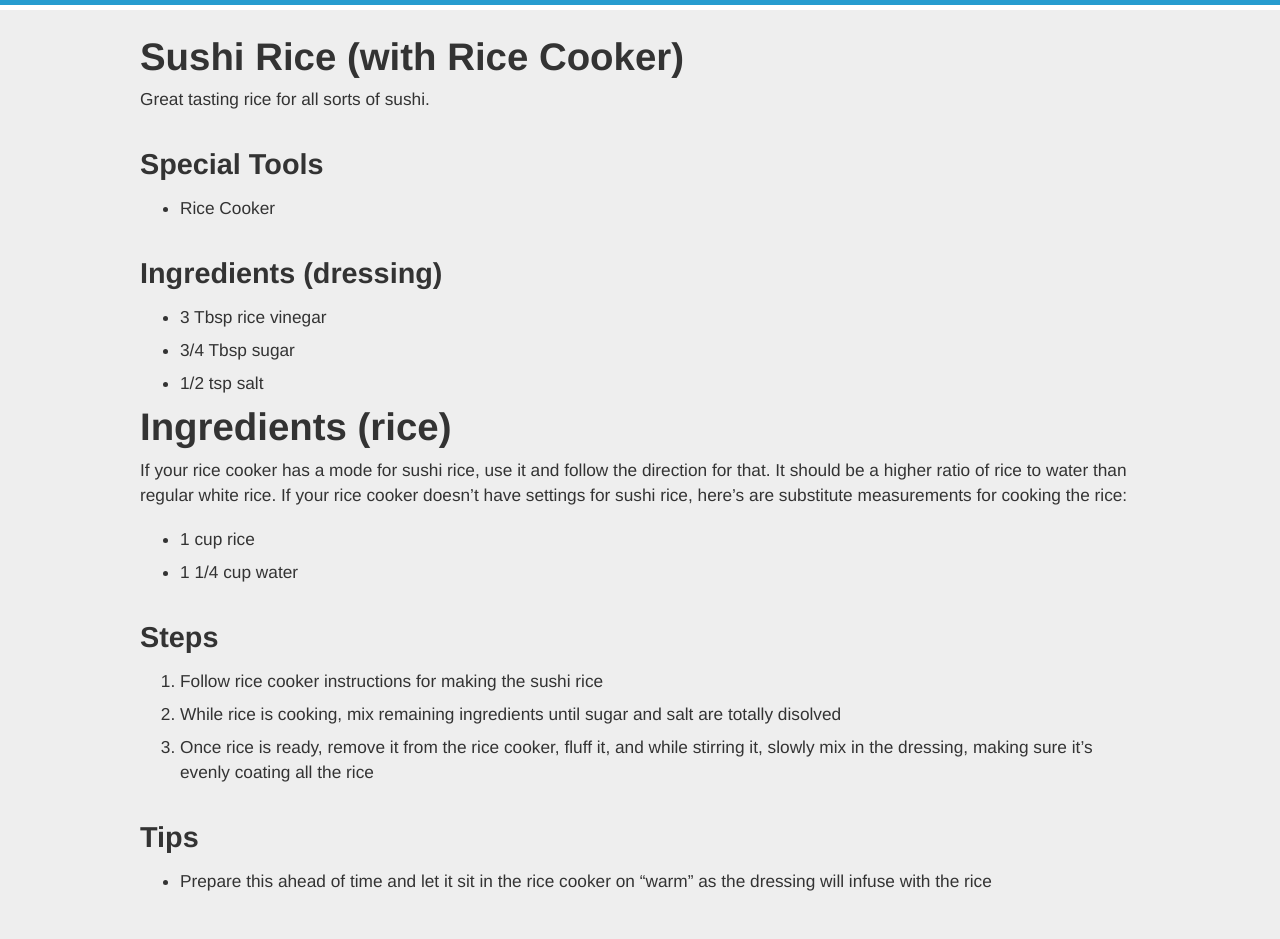
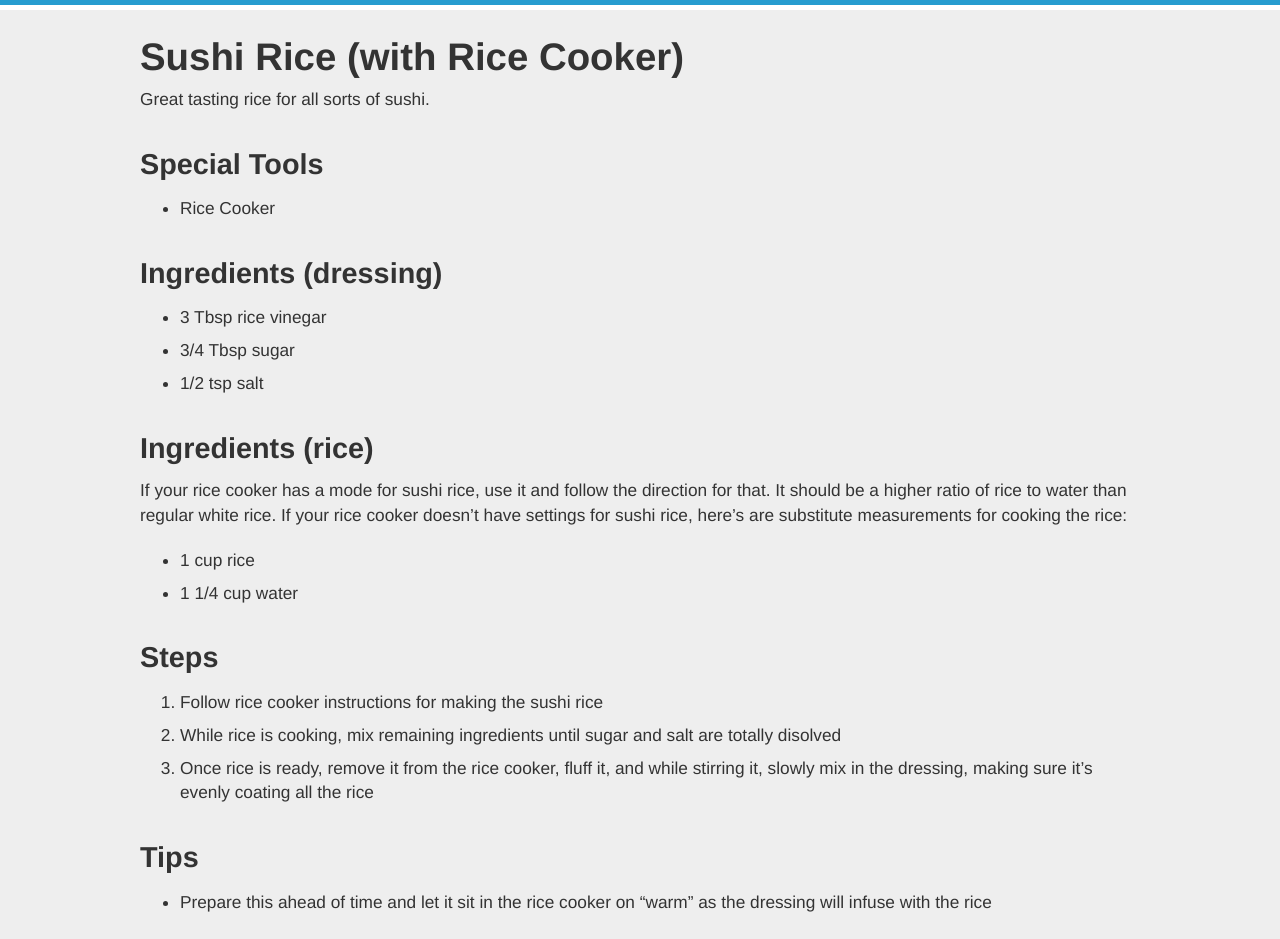
Before and after one commit to TheBigSadowski/thebigsadowski.github.com, a Jekyll site: the page built from cooking/recipes/sushi-rice.md, in a window 1280 px wide. Built offline with Jekyll 4.4.1, drawn with Linux system fonts in a browser that asks for light colours; our own code applies the rules of GitHub Pages for plain Markdown files; before the commit the page ends 918 px from its top, so only the background shows below that.

Commit message:
formatting fixes

```diff
--- a/cooking/recipes/sushi-rice.md
+++ b/cooking/recipes/sushi-rice.md
@@ -16,7 +16,7 @@ Great tasting rice for all sorts of sushi.
 * 1/2 tsp salt
 
 
-# Ingredients (rice)
+## Ingredients (rice)
 If your rice cooker has a mode for sushi rice, use it and follow the direction for that. It should be a higher ratio of rice to water than regular white rice. If your rice cooker doesn't have settings for sushi rice, here's are substitute measurements for cooking the rice:
 
 * 1 cup rice
```
Also changed, not shown: cooking/recipes/tamago.md (+3 -1 lines).
